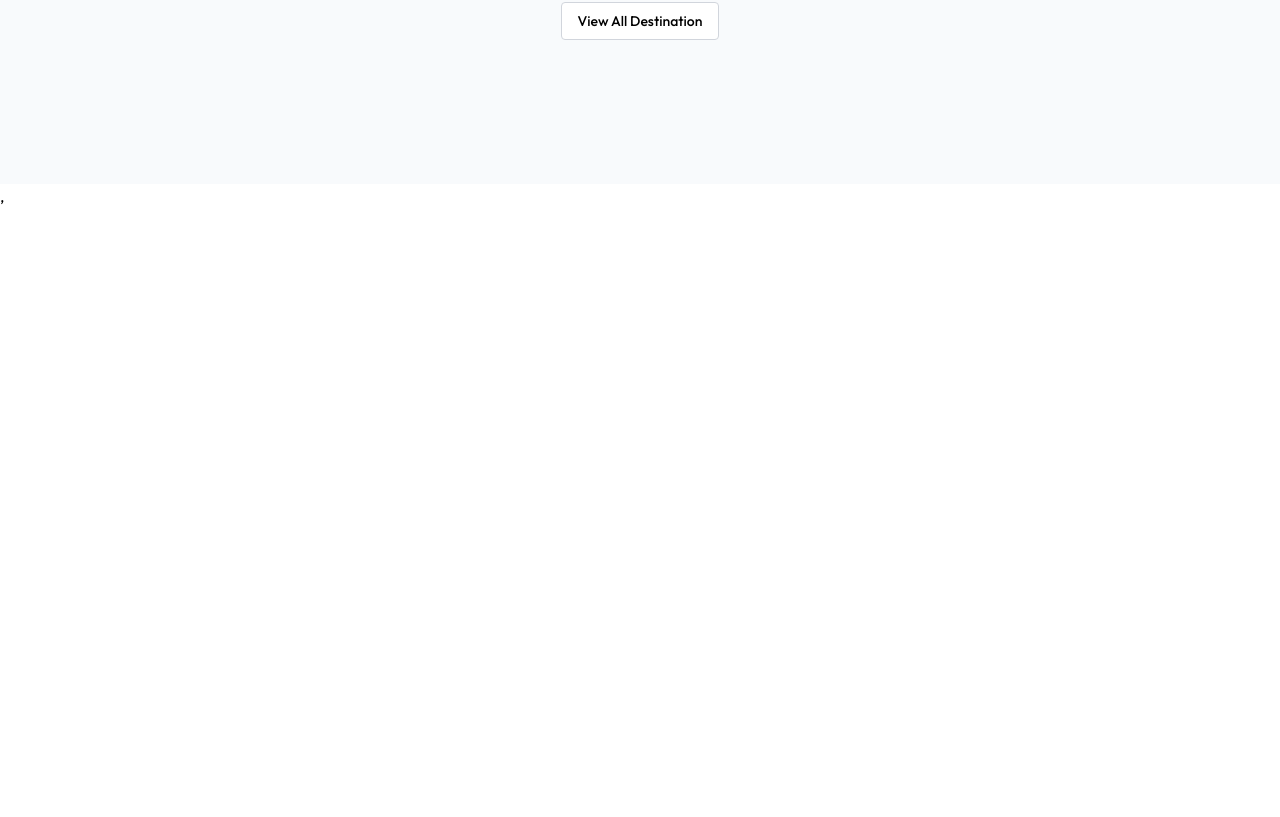
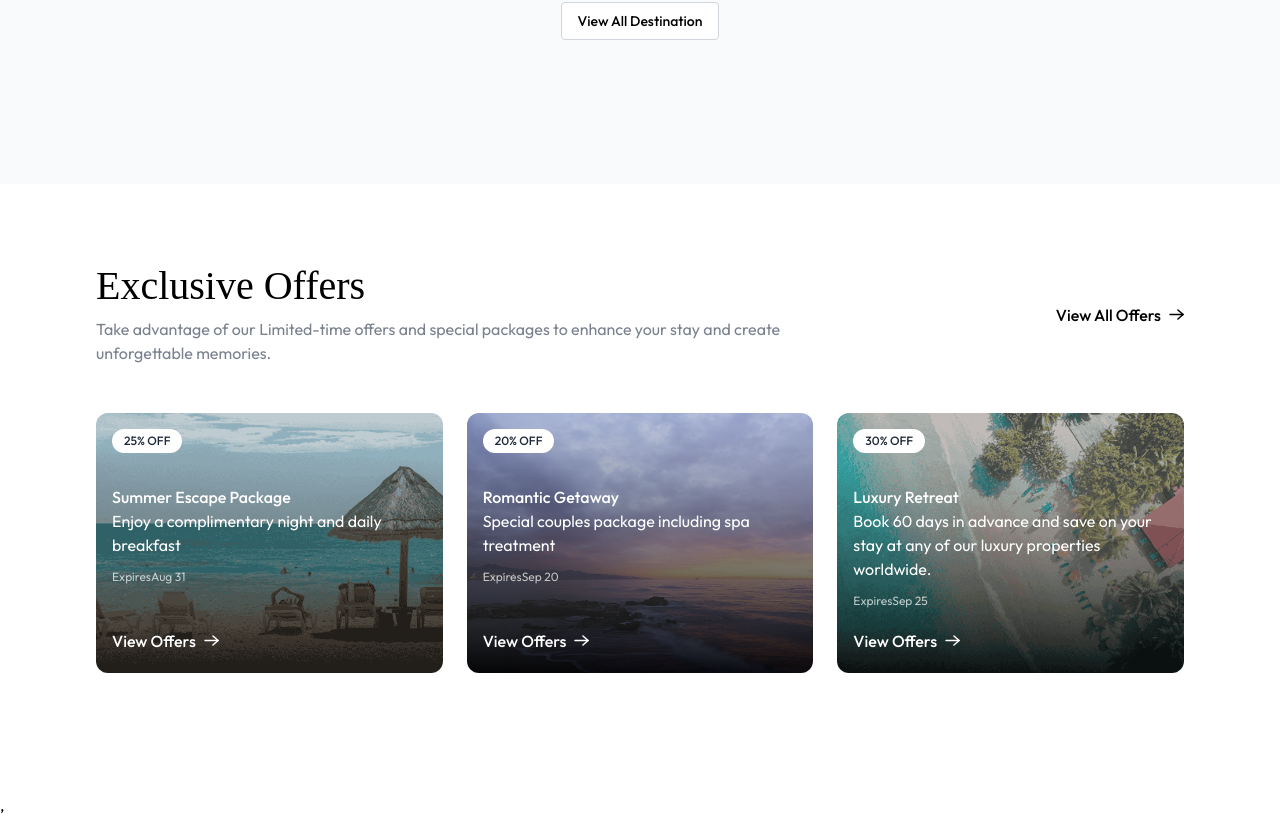
Before and after one commit to ThanushanVimalanathan/Hottel-Booking, a React (Vite) app in the folder client/: page / in a window 1280 px wide. Shown: the part 1796-2613 px from the top of the page. Before the commit the page ends 2004 px from the top, so only its background shows below. Built offline with nearby package versions, Linux system fonts and the light colour scheme; no server answers; a web font is replaced by a local one.

Commit message:
Feat:ADD new elements

```diff
--- /dev/null
+++ b/client/src/components/ExclusiveOffers.jsx
@@ -0,0 +1,49 @@
+import React from 'react'
+import Title from './Title'
+import { assets, exclusiveOffers } from '../assets/assets'
+
+const ExclusiveOffers = () => {
+  return (
+    <div className='flex flex-col items-center px-6 md:px-16 lg:px-24 zl:px-32 pt-20 pb-30'>
+
+      <div className='flex flex-col md:flex-row items-center justify-between w-full'>
+
+        <Title align='left' title='Exclusive Offers'
+        subTitle='Take advantage of our Limited-time offers and special packages
+                  to enhance your stay and create unforgettable memories.'/>
+
+        <button className='group flex items-center gap-2 font-medium cursor-pointer max-md:mt-12'>
+            View All Offers
+            <img src={assets.arrowIcon} alt="arrow-icon"
+            className='group-hover:translate-x-1 transition-all' />
+        </button>
+      </div>
+
+
+      <div className='grid grid-cols-1 md:grid-cols-2 lg:grid-cols-3 gap-6 mt-12'>
+        {exclusiveOffers.map((item)=>(
+        <div key={item._id} className='group relative flex flex-col items-start justify-between gap-1 pt-12
+             md:pt-18 px-4 rounded-xl text-white bg-no-repeat bg-cover bg-center' style={{backgroundImage:`url(${item.image})`}}>
+
+            <p className='px-3 py-1 absolute top-4 lef-4 text-xs
+                        bg-white text-gray-800 font-medium rounded-full'>
+                {item.priceOff}% OFF
+            </p>
+            <div>
+                <p className='text-wxl font-medium font-plafair'>{item.title}</p>
+                <p>{item.description}</p>
+                <p className='text-xs text-white/70 mt-3'>Expires{item.expiryDate}</p>
+            </div>
+            <button className='flex items-center gap-2 font-medium cursor-pointer mt-4 mb-5'>
+                View Offers
+                <img  className='invert group-hover:translate-x-1 transition-all' src={assets.arrowIcon} alt="arrow-icon" />
+            </button>
+
+        </div>
+        ))}
+      </div>
+    </div>
+  )
+}
+
+export default ExclusiveOffers
--- a/client/src/pages/Home.jsx
+++ b/client/src/pages/Home.jsx
@@ -1,12 +1,14 @@
 import React from 'react'
 import Hero from '../components/Hero'
 import FeaturedDestination from '../components/FeaturedDestination'
+import ExclusiveOffers from '../components/ExclusiveOffers'
 
 const Home = () => {
   return (
     <>
       <Hero/>
       <FeaturedDestination/>
+      <ExclusiveOffers />
     </>
   )
 }
```
